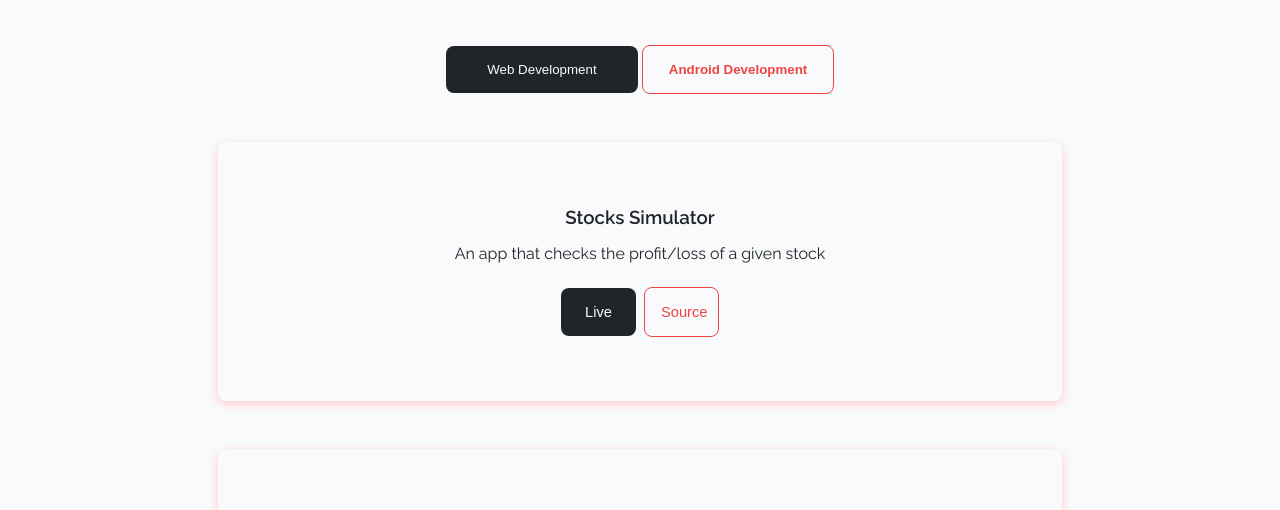
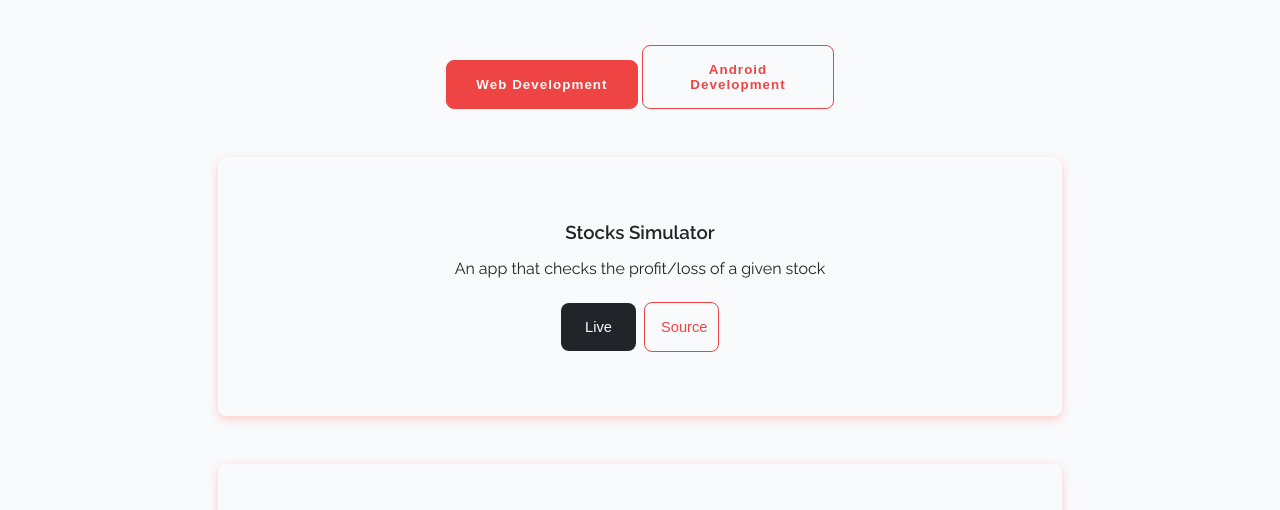
Before and after one commit to tanveertkd/portfolio, a plain HTML site: page projects.html in a window 1280 px wide. In both pictures the pointer is over the button "Web Development". Shown: the part 222-732 px from the top of the page. Drawn offline with Linux system fonts and the light colour scheme.

Commit message:
style-updated project buttons

```diff
--- a/css/styles.css
+++ b/css/styles.css
@@ -258,6 +258,15 @@ body {
 .web {
     background-color: var(--primary-text-color);
     color: var(--primary-bg-color);
+    letter-spacing: 0.08em;
+}
+
+.web:hover {
+    cursor: pointer;
+    background-color: var(--primary-btn-color);
+    border: 1px solid var(--primary-btn-color);
+    color: var(--primary-bg-color);
+    font-weight: bold;
 }
 
 .android {
@@ -265,6 +274,14 @@ body {
     border: 1px solid var(--primary-btn-color);
     color: var(--primary-btn-color);
     font-weight: bold;
+    letter-spacing: 0.08em;
+}
+
+.android:hover {
+    cursor: pointer;
+    background-color: var(--primary-btn-color);
+    color: var(--primary-bg-color);
+    border: 0.5px solid var(--primary-btn-color);
 }
 
 .project-details {
```
